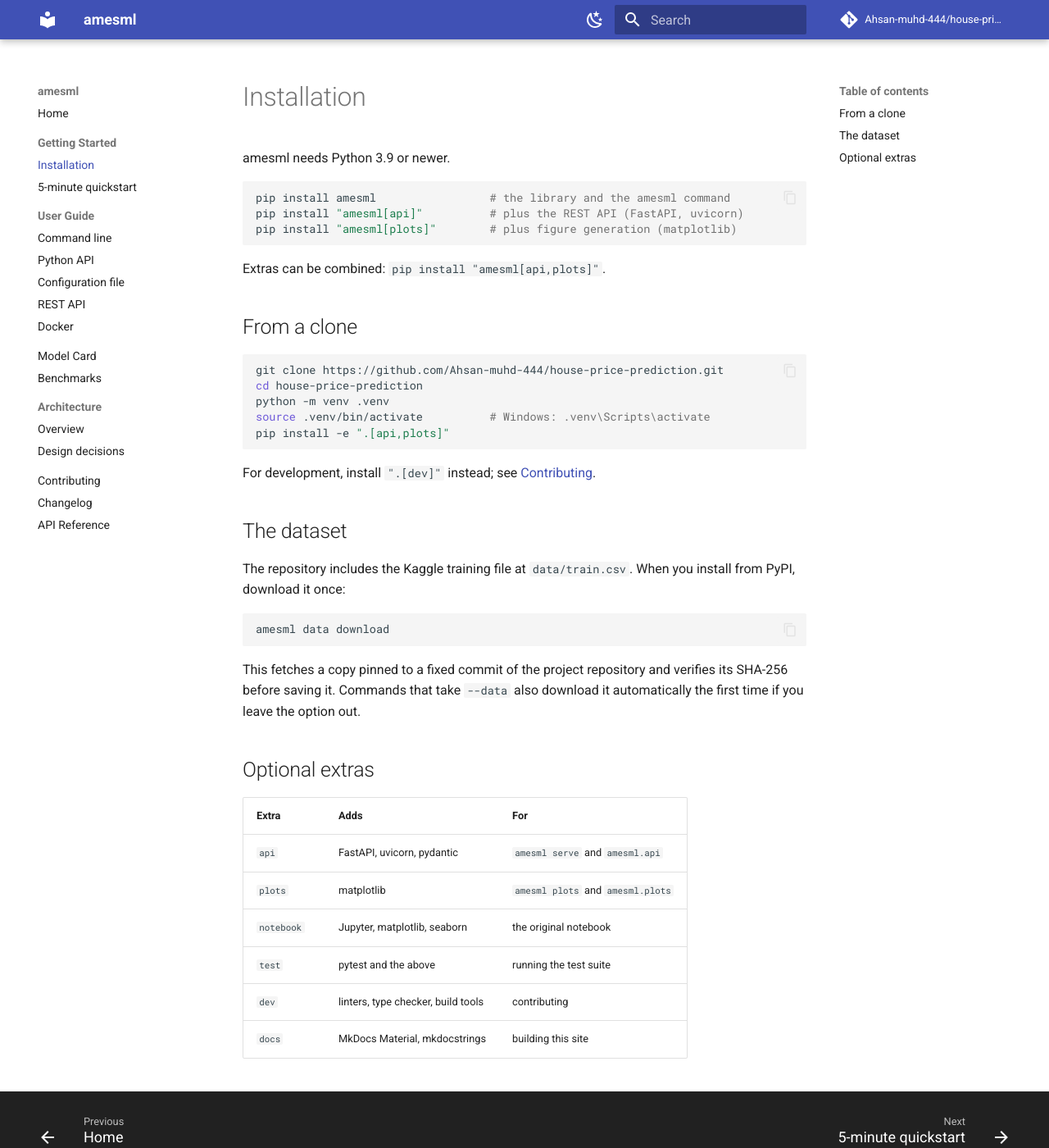
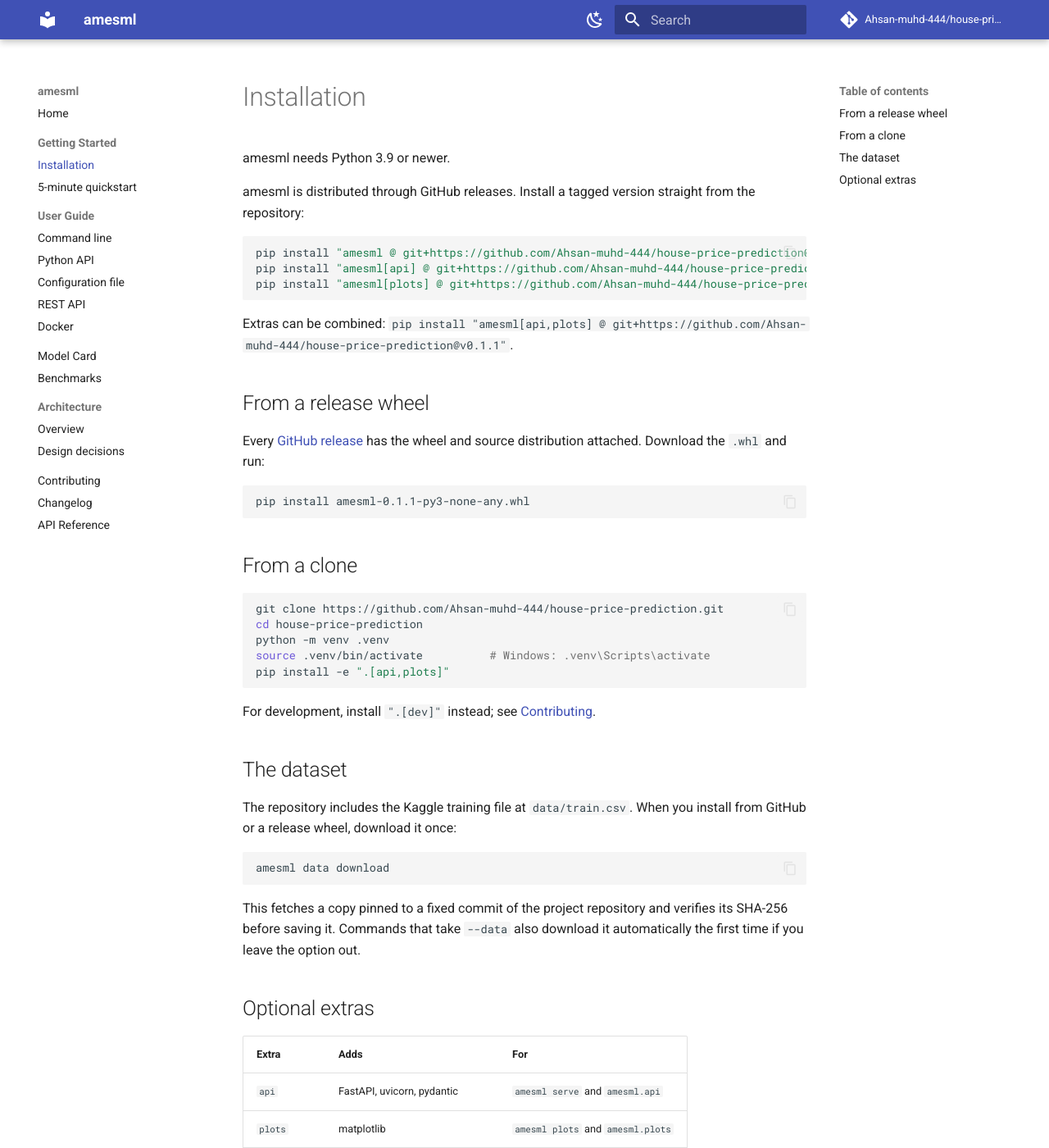
Before and after one commit to Ahsan-muhd-444/house-price-prediction, an MkDocs documentation site: the page built from docs/getting-started/installation.md, in a window 1280 px wide and 1400 px high. Shown: the whole window at 82% size. Built offline with MkDocs 1.6.1 and Material for MkDocs 9.7.7, drawn with Linux system fonts in a browser that asks for light colours; comment, search, counter and statistics services are not loaded.

Commit message:
Revise installation instructions for amesml
Updated installation instructions to include GitHub installation method and modified examples for installing extras.

````diff
--- a/docs/getting-started/installation.md
+++ b/docs/getting-started/installation.md
@@ -2,13 +2,25 @@
 
 amesml needs Python 3.9 or newer.
 
+amesml is distributed through GitHub releases. Install a tagged version
+straight from the repository:
+
 ```bash
-pip install amesml                 # the library and the amesml command
-pip install "amesml[api]"          # plus the REST API (FastAPI, uvicorn)
-pip install "amesml[plots]"        # plus figure generation (matplotlib)
+pip install "amesml @ git+https://github.com/Ahsan-muhd-444/house-price-prediction@v0.1.1"            # the library and the amesml command
+pip install "amesml[api] @ git+https://github.com/Ahsan-muhd-444/house-price-prediction@v0.1.1"       # plus the REST API (FastAPI, uvicorn)
+pip install "amesml[plots] @ git+https://github.com/Ahsan-muhd-444/house-price-prediction@v0.1.1"     # plus figure generation (matplotlib)
 ```
 
-Extras can be combined: `pip install "amesml[api,plots]"`.
+Extras can be combined: `pip install "amesml[api,plots] @ git+https://github.com/Ahsan-muhd-444/house-price-prediction@v0.1.1"`.
+
+## From a release wheel
+
+Every [GitHub release](https://github.com/Ahsan-muhd-444/house-price-prediction/releases)
+has the wheel and source distribution attached. Download the `.whl` and run:
+
+```bash
+pip install amesml-0.1.1-py3-none-any.whl
+```
 
 ## From a clone
 
@@ -26,7 +38,7 @@ For development, install `".[dev]"` instead; see
 ## The dataset
 
 The repository includes the Kaggle training file at `data/train.csv`. When you
-install from PyPI, download it once:
+install from GitHub or a release wheel, download it once:
 
 ```bash
 amesml data download
````
